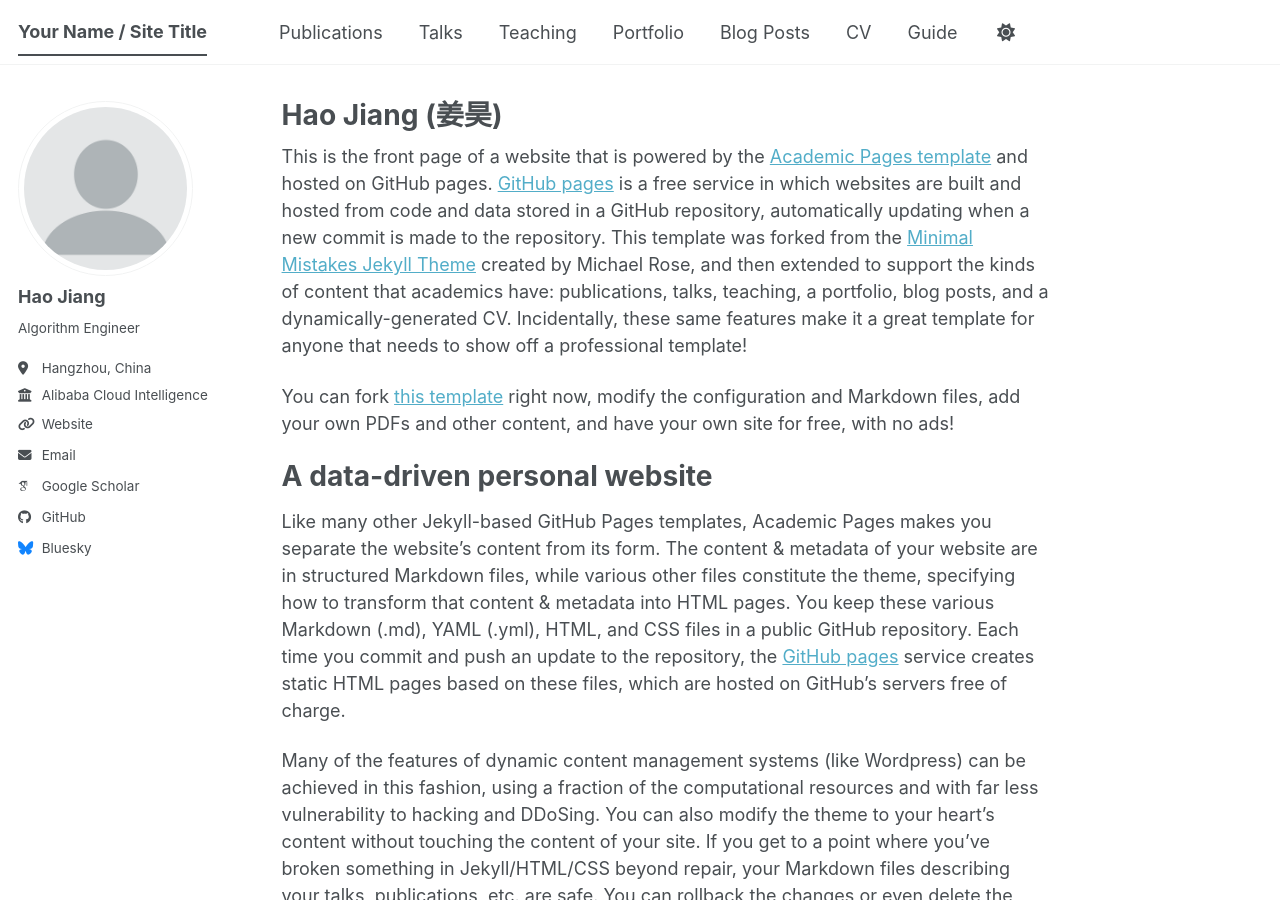
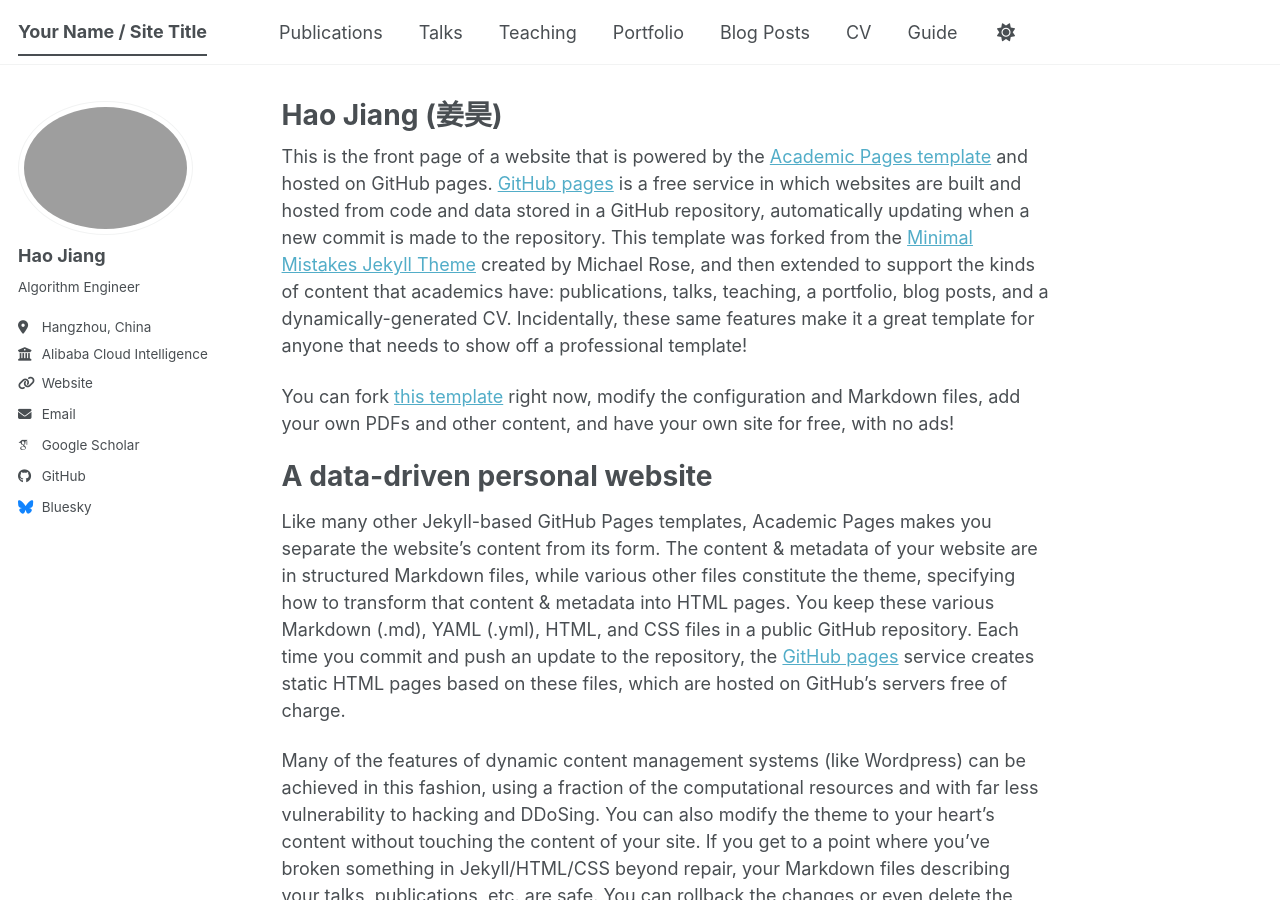
Before and after one commit to RewindL/RewindL.github.io, a Jekyll site: the page built from _pages/about_backup.md, in a window 1280 px wide and 900 px high. Built offline with Jekyll 4.4.1, drawn with Linux system fonts in a browser that asks for light colours; some web fonts are replaced; a script bundle is joined from its source files by our own code; library files that are not in the unit come from our copies.

Commit message:
Update _config.yml

```diff
--- a/_config.yml
+++ b/_config.yml
@@ -16,14 +16,14 @@
 url                      : https://academicpages.github.io # The base hostname & protocol for your site e.g. "https://[your GitHub username].github.io",
                                                            # or if you already have some other page hosted on Github then use "https://[your GitHub username].github.io/[Your Repo Name]"
 baseurl                  : "" # the subpath of your site, e.g. "/blog"
-repository               : "academicpages/academicpages.github.io"
+repository               : "RewindL/RewindL.github.io"
 
 # Site Author - The following control what appear as part of the author content on the side bar.
 #               If a field is blank the icon and link will not appear, otherwise it will be shown.
 #               Additional customization can be done by editing /_includes/author-profile.html
 author:
   # Biographic information
-  avatar           : "profile.png"
+  avatar           : "usagi.jpg"
   name             : "Hao Jiang"
   pronouns         : # example: "she/her"
   bio              : "Algorithm Engineer"
```
